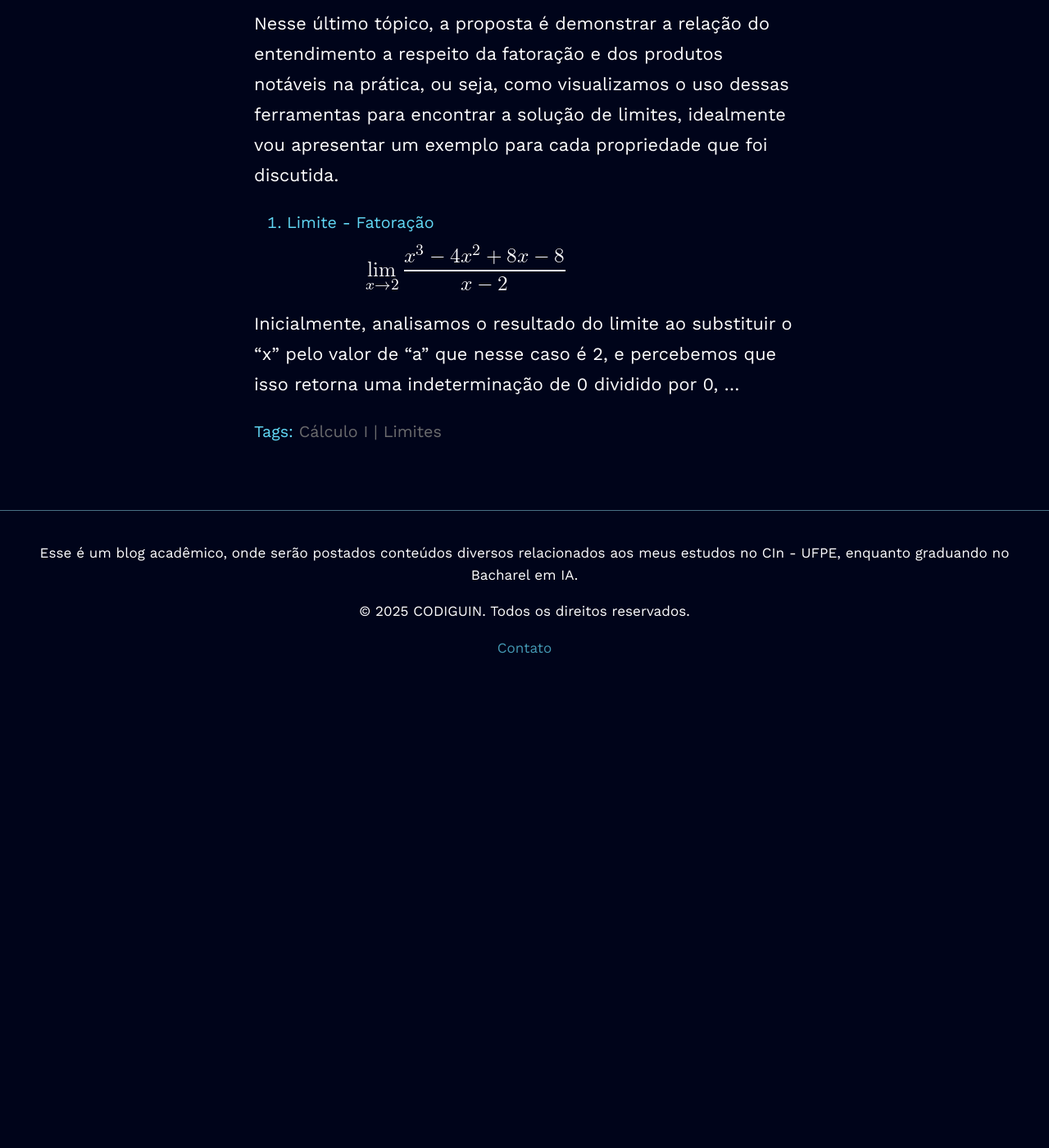
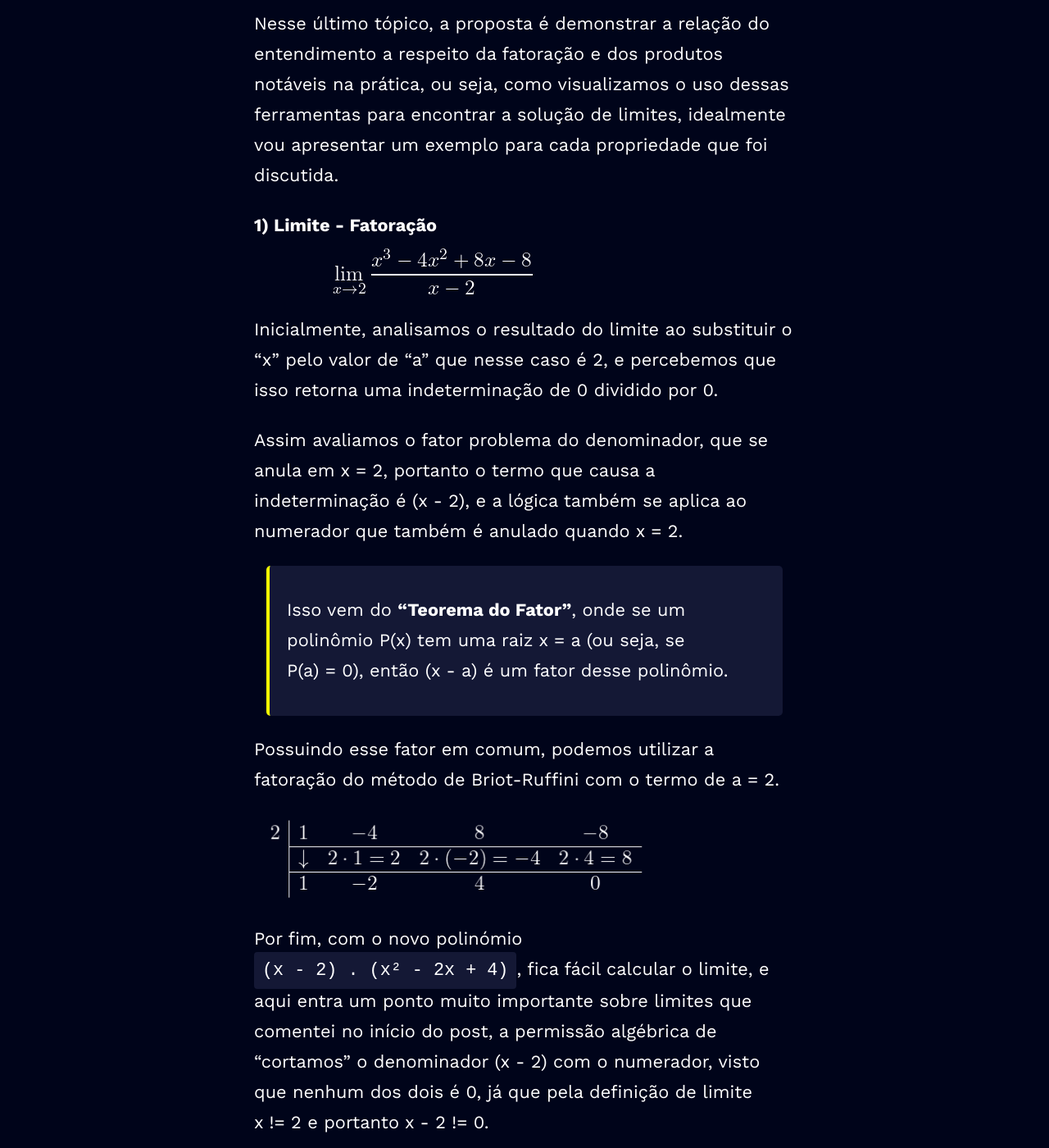
Before and after one commit to gabrielbelo2007/gabrielbelo2007.github.io, a Jekyll site: the page built from _posts/2025-09-10-post.md, in a window 1280 px wide and 1400 px high, scrolled down 6031 px. Shown: the whole window at 82% size. Built offline with Jekyll 4.4.1, drawn with Linux system fonts in a browser that asks for light colours; some web fonts are replaced; before the commit the page ends 6855 px from its top, so only the background shows below that; some of the changed text lies outside the part shown.

Commit message:
Post 2o - Complete

````diff
--- a/_posts/2025-09-10-post.md
+++ b/_posts/2025-09-10-post.md
@@ -22,7 +22,7 @@ No fim, não há tempo hábil para que eu me dedique com minúcia a produção d
 
 Um limite é um conceito fundamental do Cálculo que nos permite estudar o comportamento de uma função quando sua variável independente (comumente o termo "x") se aproxima de um determinado valor. Em termos simples, um limite representa o valor que uma função "tende" a atingir à medida que nos aproximamos de um ponto específico.
 
-Sua escrita na matemática é: <br>![limite_example]({{ '/assets/img/post_09_10/limite.png' | relative_url }})
+Sua escrita na matemática é: <br>![limite_example]({{ '/assets/img/post_09_10/limite_definicao.png' | relative_url }})
 
 Isso significa que quando x se aproxima de a, a função f(x) se aproxima do valor L. É importante notar que a função não precisa necessariamente ser definida no ponto "a", o limite descreve apenas o comportamento da função nas proximidades desse ponto.
 
@@ -72,14 +72,14 @@ Onde Q(x) é o quociente da divisão, um polinômio de grau um a menos que P(x).
     - Repita os dois passos anteriores até que todos os coeficientes tenham sido processados.
 <br>
 <br>
-    <img src="{{ '/assets/img/post_09_10/briot_ruffini.png' | relative_url }}" alt="tabela" style="transform: scale(1.8);">
+    <img src="{{ '/assets/img/post_09_10/briot_ruffini.png' | relative_url }}" alt="tabela" style="transform: scale(1.9);">
 
 4. **Analise o resultado**:
 
     O último número da linha de baixo é o resto da divisão.
 
     Se o resto for zero, a raiz que você testou é válida. Os outros números na linha de baixo (exceto o resto) são os coeficientes do novo polinômio (o quociente), com um grau a menos.
-    ```x² - 5x + 6```
+    ```(x - 1) . (x² - 5x + 6)```
 
 Com essas duas ferramentas em mente e treinadas, podemos fazer a resolução de alguns limites.
 
@@ -87,7 +87,57 @@ Com essas duas ferramentas em mente e treinadas, podemos fazer a resolução de
 
 Nesse último tópico, a proposta é demonstrar a relação do entendimento a respeito da fatoração e dos produtos notáveis na prática, ou seja, como visualizamos o uso dessas ferramentas para encontrar a solução de limites, idealmente vou apresentar um exemplo para cada propriedade que foi discutida.
 
-1. Limite - Fatoração
+**1) Limite - Fatoração**
 <img src="{{ '/assets/img/post_09_10/limite_fatoracao.png' | relative_url }}" alt="tabela">
 
-Inicialmente, analisamos o resultado do limite ao substituir o "x" pelo valor de "a" que nesse caso é 2, e percebemos que isso retorna uma indeterminação de 0 dividido por 0, ...
+Inicialmente, analisamos o resultado do limite ao substituir o "x" pelo valor de "a" que nesse caso é 2, e percebemos que isso retorna uma indeterminação de 0 dividido por 0.
+
+Assim avaliamos o fator problema do denominador, que se anula em x = 2, portanto o termo que causa a indeterminação é (x - 2), e a lógica também se aplica ao numerador que também é anulado quando x = 2.
+
+> Isso vem do **"Teorema do Fator"**, onde se um polinômio P(x) tem uma raiz x = a (ou seja, se <br>P(a) = 0), então (x - a) é um fator desse polinômio.
+
+Possuindo esse fator em comum, podemos utilizar a fatoração do método de Briot-Ruffini com o termo de a = 2.
+<br>
+<br>
+<img src="{{ '/assets/img/post_09_10/fatoracao.png' | relative_url }}" alt="tabela" style="transform: scale(1.5);">
+<br>
+Por fim, com o novo polinómio <br>```(x - 2) . (x² - 2x + 4)```, fica fácil calcular o limite, e aqui entra um ponto muito importante sobre limites que comentei no início do post, a permissão algébrica de "cortamos" o denominador (x - 2) com o numerador, visto que nenhum dos dois é 0, já que pela definição de limite <br>x != 2 e portanto x - 2 != 0.
+
+Ao fazer esse "corte", chegamos a um limite básico e resolvemos a questão.
+
+<img src="{{ '/assets/img/post_09_10/limite_01.png' | relative_url }}" alt="tabela">
+
+<br>
+**2) Limite - Diferença de Quadrados**
+<img src="{{ '/assets/img/post_09_10/limite_diferenca.png' | relative_url }}" alt="tabela">
+
+Nesse limite (e nos demais), precisamos de uma prática de visualização, para perceber que o numerador é o resultado da diferença de quadrados do denonimador, ou seja, para cancelarmos o denominador que é o fator problema, podemos multiplicar pelo seu conjugado (fator que falta para chegar na equação de diferença de quadrados) toda a fração.
+
+Assim, chegamos em um limite básico que basta substituir o x para termos a solução.
+
+<img src="{{ '/assets/img/post_09_10/limite_02.png' | relative_url }}" alt="tabela" style="margin: 0px 40px; transform: scale(1.8);">
+<br>
+<img src="{{ '/assets/img/post_09_10/limite_02(1).png' | relative_url }}" alt="tabela" style="margin: 0px 40px; transform: scale(1.8);">
+
+<br>
+**3) Limite - Quadrado da Diferença de dois termos**
+
+<img src="{{ '/assets/img/post_09_10/limite_quadrado.png' | relative_url }}" alt="tabela">
+
+Estimulando essa prática de visualização, nessa situação o numerador é a forma expandida de um quadrado da diferença de dois termos que coincidentemente (na verdade de maneira premeditada) é o quadrado do termo que está no denominador, então resumindo o numerador, conseguimos "cortar" o denominador e resolver o limite.
+
+<img src="{{ '/assets/img/post_09_10/limite_03.png' | relative_url }}" alt="tabela" style="margin: 0px 40px; transform: scale(1.8);">
+
+<br>
+**4) Limite - Diferença de dois cubos**
+
+<img src="{{ '/assets/img/post_09_10/limite_cubos.png' | relative_url }}" alt="tabela">
+
+Essa visualização pode ser mais complexa, principalmente por envolver termos cúbicos que costumam ser pouco explorados de maneira geral, mas o importante é entender que o termo "a" corresponde a "∛x" e que o termo "b" é o "-3", com isso em mente e percebendo que o numerador corresponde a uma diferença de dois cubos, realizamos a mesma etapa do 2° limite e fazemos a multiplicação da fração pelo conjugado (fator que falta para o denominador ser a diferença de dois cubos).
+
+<img src="{{ '/assets/img/post_09_10/limite_04.png' | relative_url }}" alt="tabela" style="margin: 0px 40px; transform: scale(1.8);">
+<br>
+<img src="{{ '/assets/img/post_09_10/limite_04(1).png' | relative_url }}" alt="tabela">
+
+---
+Dessa forma, concluímos a parte inicial para o entendimento de limites que tratam de funções exponeciais e polinomiais.
````
Also changed, not shown: assets/img/post_09_10/fatoracao.png (added), assets/img/post_09_10/limite_01.png (added), assets/img/post_09_10/limite_02(1).png (added), assets/img/post_09_10/limite_02.png (added), assets/img/post_09_10/limite_03.png (added), assets/img/post_09_10/limite_04(1).png (added), assets/img/post_09_10/limite_04.png (added), assets/img/post_09_10/limite_cubos.png (added), assets/img/post_09_10/limite_definicao.png (renamed from assets/img/post_09_10/limite.png), assets/img/post_09_10/limite_diferenca.png (added), assets/img/post_09_10/limite_quadrado.png (added), assets/img/site_icon.png (deleted).
